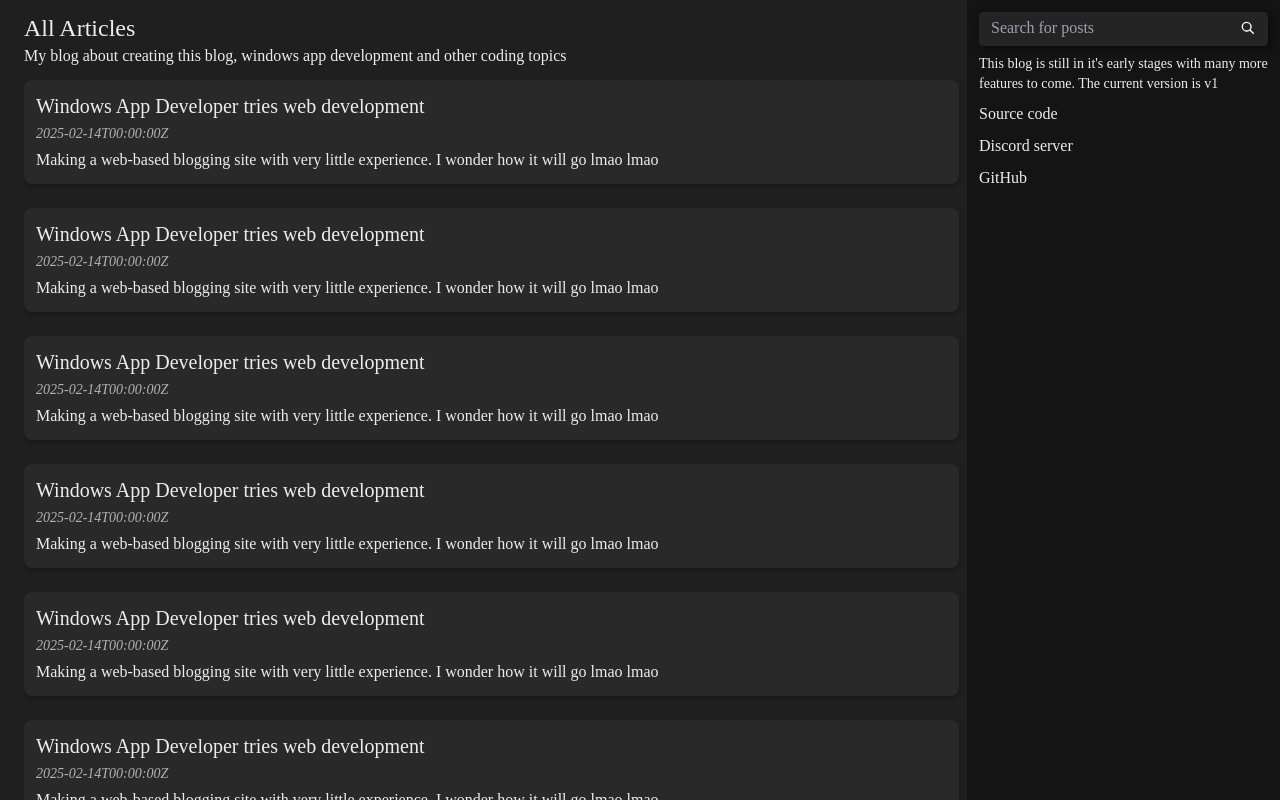
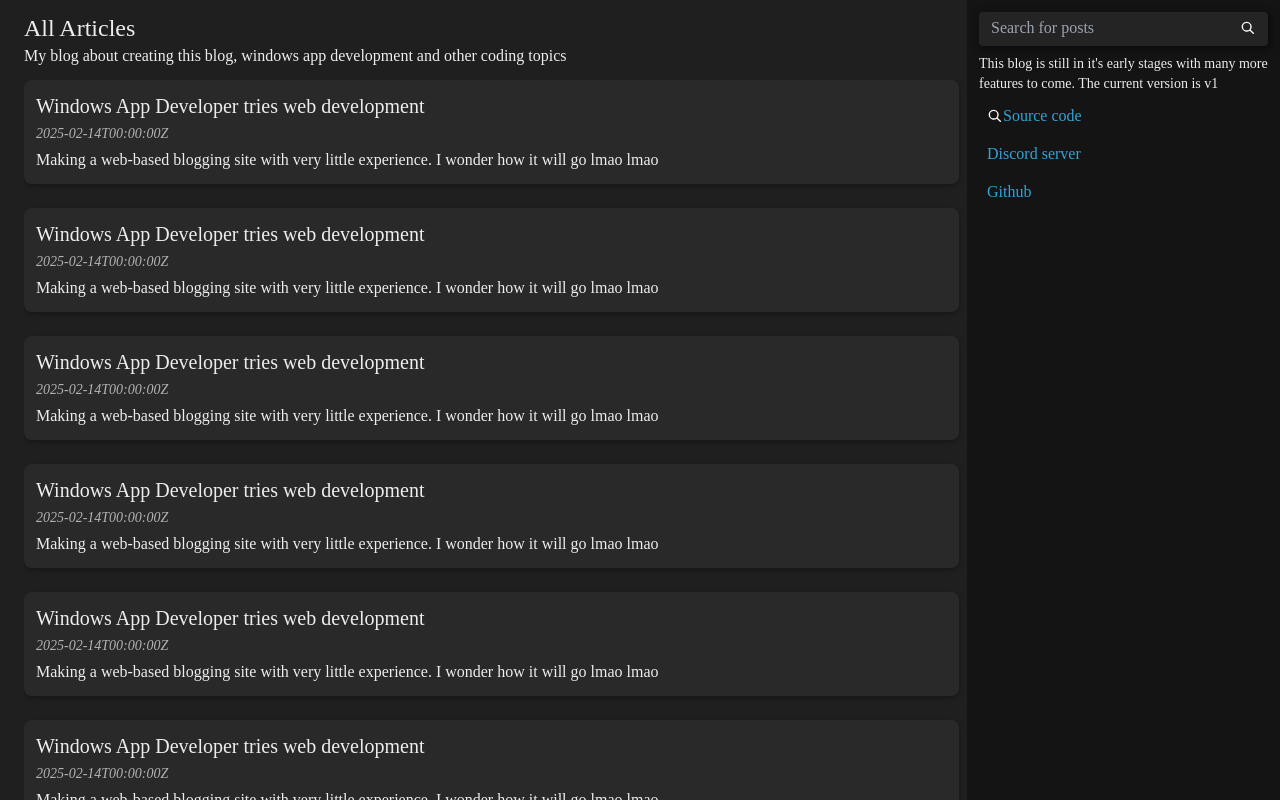
Before and after one commit to FireCubeStudios/Blog, a Next.js app: page / in a window 1280 px wide. Built offline with nearby package versions, Linux system fonts and the light colour scheme.

Commit message:
GlowUI links

```diff
--- /dev/null
+++ b/app/components/Link/GlowLink.module.css
@@ -0,0 +1,67 @@
+.container {
+    display: flex;
+    flex-direction: column;
+    padding: 2px 8px 2px 8px;
+    border-radius: 4px;
+    background: transparent;
+    width: fit-content; /* Container will wrap children rather than stretching to fill it's parent */
+
+    transition: background-color 200ms ease-out;
+}
+
+.container:hover {
+    background-color: #bdbdbd15;
+}
+
+.container:active {
+    background-color: transparent;
+}
+
+/* Styles for link */
+.link {
+    /* Make items in link horizontally stack with 4px spacing */
+    display: flex;
+    flex-direction: row;
+    column-gap: 4;
+    align-items: center;
+
+    color: var(--accent);
+    transform: scale(1);
+
+    transition: transform 0.2s ease, background-color 0.8s ease, text-shadow 200ms ease-out;
+}
+
+.container:hover .link {
+    /* This block of code adds gradient to text */
+   /* color: transparent;
+    background: linear-gradient(to right, var(--accent-light), var(--accent), var(--accent-light));
+    -webkit-background-clip: text;
+    background-clip: text;*/
+    transform: scale(1.05);
+    text-shadow: 0 0 8px var(--accent-light); /* Glow shadow */
+}
+
+.container:active .link {
+    transform: scale(0.9);
+    text-shadow: 0 0 4px var(--accent-light); /* Glow shadow */
+}
+
+/* Styles for glowbar */
+.glowbar {
+    border-radius: 2px;
+    height: 2px;
+    width: 0%;
+    background-image: linear-gradient(to right, var(--accent-light), var(--accent), var(--accent-light));
+    box-shadow: 0 0 4px var(--accent-light); /* Glow shadow */
+
+    align-self: center;
+    transition: width 200ms ease; /* Properties for animating glowbar */
+}
+
+.container:hover .glowbar {
+    width: 80%;
+}
+
+.container:active .glowbar {
+    width: 20%;
+}
--- /dev/null
+++ b/app/components/Link/GlowLink.tsx
@@ -0,0 +1,17 @@
+"use client" // Needed for next.js when using useState
+
+import styles from "./GlowLink.module.css";
+
+interface props { // Specifies types for prop parameters
+    href: string;
+    children: React.ReactNode;
+}
+
+export default function GlowLink({href, children}: props) {
+    return(
+        <div className={styles.container}>
+            <a href={href} target="_blank" className={styles.link}>{children}</a>
+            <div className={styles.glowbar}/>
+        </div>
+    );
+}
--- a/app/components/Search/SearchButton/SearchButton.module.css
+++ b/app/components/Search/SearchButton/SearchButton.module.css
@@ -30,7 +30,7 @@
     border-radius: 2px;
     height: 2px;
     width: 0%;
-    background: linear-gradient(to right, var(--accent-light), var(--accent));
+    background: linear-gradient(to right, var(--accent-light), var(--accent), var(--accent-light));
     box-shadow: 0 0 4px var(--accent-light); /* Glow shadow */
     transition: width 200ms ease-out, border-radius 200ms ease-out; /* Properties for animating glowbar */
 }
@@ -40,7 +40,7 @@
 }
 
 .searchbutton:active .glowbar {
-    width: 0%;
+    width: 8%;
 }
 
 /* Styles for search icon */
--- a/app/globals.css
+++ b/app/globals.css
@@ -93,14 +93,8 @@ aside {
 
 /* Handle */
 ::-webkit-scrollbar-thumb {
-  background: linear-gradient(to bottom, var(--accent-light), var(--accent));
-  box-shadow: 0 0 2px var(--accent-light);
-  border-radius: 4px;
+  background: #9E9D9D;
+  border-radius: 2px;
   width: 4px;
   height: 4px;
 }
-
-/* Handle on hover */
-::-webkit-scrollbar-thumb:hover {
-  background: linear-gradient(to bottom, var(--accent), var(--accent-light));
-}
--- a/app/page.tsx
+++ b/app/page.tsx
@@ -1,5 +1,6 @@
 import SearchBox from "./components/Search/SearchBox";
 import ArticleCard from "./components/ArticleCard/ArticleCard";
+import GlowLink from "./components/Link/GlowLink";
 export const dynamic = 'force-dynamic' /* force dynamic rendering for now */
 export default async function Home() {
   const req = await fetch(`http://localhost:3000/Posts/Posts.json`);
@@ -21,9 +22,14 @@ export default async function Home() {
         <aside id="Sidebar">
           <SearchBox/>
           <p className="text-sm">This blog is still in it&apos;s early stages with many more features to come. The current version is v1</p>
-          <a href="https://github.com/FireCubeStudios/Blog" className="center" target="_blank">Source code</a>
-          <a href="https://discord.gg/3WYcKat" className="center" target="_blank">Discord server</a>
-          <a href="https://github.com/FireCubeStudios" className="center" target="_blank">GitHub</a>
+          <GlowLink href="https://github.com/FireCubeStudios/Blog">
+          <svg width="16" height="16" fill="none" viewBox="0 0 24 24" xmlns="http://www.w3.org/2000/svg">
+    <path fill="#fff" d="M10 2.5a7.5 7.5 0 0 1 5.964 12.048l4.743 4.745a1 1 0 0 1-1.32 1.497l-.094-.083-4.745-4.743A7.5 7.5 0 1 1 10 2.5Zm0 2a5.5 5.5 0 1 0 0 11 5.5 5.5 0 0 0 0-11Z"/>
+  </svg>
+            Source code
+          </GlowLink>
+          <GlowLink href="https://discord.gg/3WYcKat">Discord server</GlowLink>
+          <GlowLink href="https://github.com/FireCubeStudios">Github</GlowLink>
         </aside>
     </main>
   );
```
